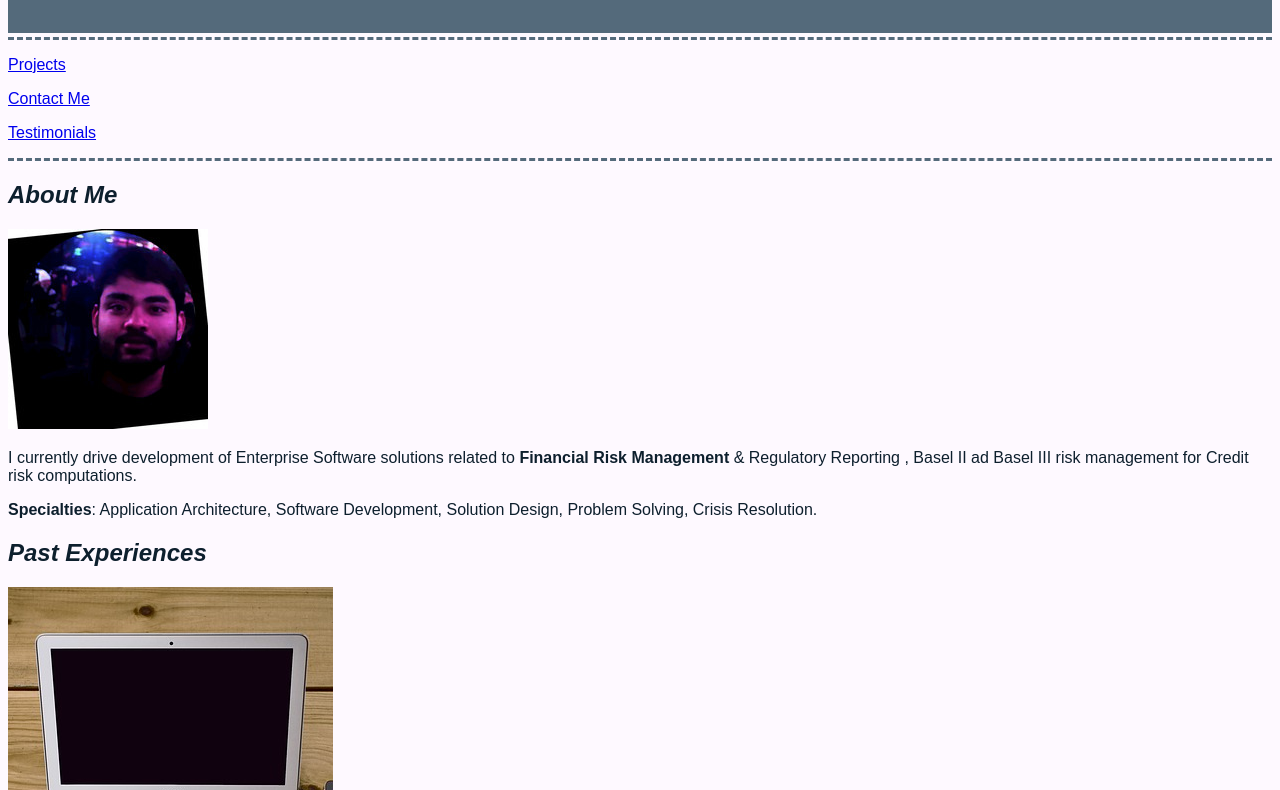
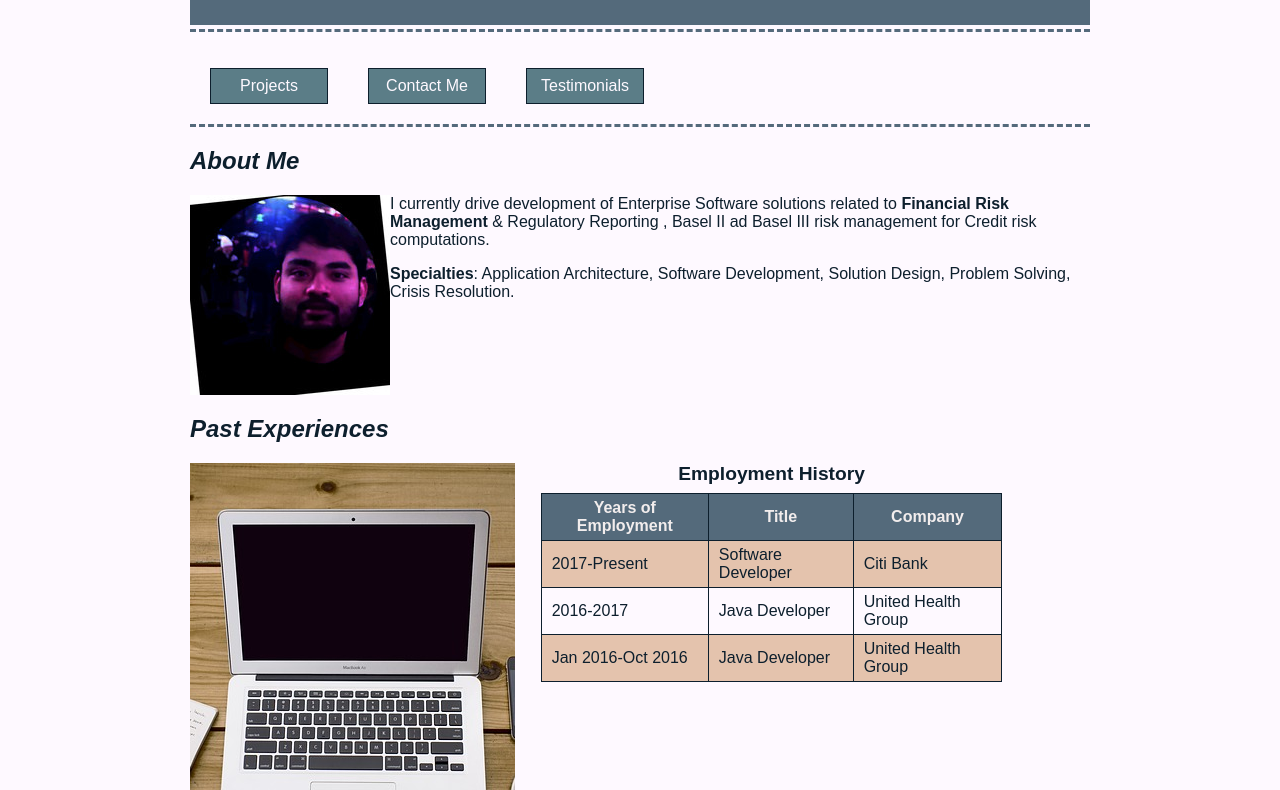
Before and after one commit to hareeshdeva/IntroductionToWebDevelopment, a plain HTML site: page Portfolio/index.html in a window 1280 px wide. Shown: the part 125-915 px from the top of the page. Drawn offline with Linux system fonts and the light colour scheme.

Commit message:
Added CSS code required for required HTML elements

```diff
--- a/Portfolio/index.html
+++ b/Portfolio/index.html
@@ -5,6 +5,7 @@
     Most Recent:  06/09/2019
 -->
 <html>
+
 <head>
     <title>Hareesh Devarasetty Portfolio</title>
     <style>
@@ -13,22 +14,29 @@ caption {
             font-size: 1.2em;
             margin-bottom: 8px;
         }
-table, th, td {
+
+        table,
+        th,
+        td {
             border: 1px solid #0d1f2d;
             border-collapse: collapse;
             padding: 5px 10px;
         }
+
         table {
             width: 90%;
             margin: auto;
         }
+
         tr {
             height: 30px;
         }
+
         th {
             background-color: #546a7b;
             color: #f2eded;
         }
+
         tr:nth-child(even) {
             background-color: #e4c3ad;
         }
@@ -44,12 +52,13 @@ tr:nth-child(even) {
         <p><a href="projects.html">Projects</a></p>
         <p><a href="contact.html">Contact Me</a></p>
         <p><a href="testimonials.html">Testimonials</a></p>
+        <div class="clear-float"></div>
     </nav>
 
     <section>
-   <article class="border "id="about">
+        <article class="border " id="about">
             <h2><em>About Me</em></h2>
-    <img src="images/0.jpeg" alt="Portrait of Hareesh Picture" />
+            <img src="images/0.jpeg" alt="Portrait of Hareesh Picture""/>
     <p>I currently drive development of Enterprise Software solutions related to <strong>Financial Risk
         Management</strong> & Regulatory Reporting , Basel II ad Basel III risk management for Credit risk
         computations.
@@ -57,11 +66,13 @@ tr:nth-child(even) {
     <p><strong>Specialties</strong>: Application Architecture, Software Development, Solution Design,
             Problem Solving, Crisis Resolution.</p>
     </p>
+    <div class=" clear-float"></div>
         </article>
 
         <article id="experience">
             <h2><em>Past Experiences</em></h2>
             <img src="images/pastexperiences-336378_640.png" alt="Exp Picture" />
+            <div class="right-content">
                 <table>
                     <caption>Employment History</caption>
                     <tr>
@@ -85,10 +96,15 @@ tr:nth-child(even) {
                         <td>United Health Group</td>
                     </tr>
                 </table>
+            </div>
+            <div class="clear-float"></div>
         </article>
+
+
         <article id="hobbies">
             <h2><em>Hobbies</em></h2>
             <img src="images/hobbies.jpeg" alt="Hobbies Picture" />
+            <div class="right-content">
                 <ul>
                     <li>Authors</li>
                     <ol>
@@ -103,11 +119,15 @@ tr:nth-child(even) {
                         <li>Skyrim</li>
                     </ol>
                 </ul>
+            </div>
+            <div class="clear-float"></div>
         </article>
     </section>
-              <footer> <!-- The footer is a block at the bottom of the page. -->
+    <footer>
+        <!-- The footer is a block at the bottom of the page. -->
         <hr />
         <p>&copy; 2020 Hareesh Devarasetty. All rights reserved.</p>
     </footer>
 </body>
+
 </html
--- a/Portfolio/styles/main.css
+++ b/Portfolio/styles/main.css
@@ -7,7 +7,9 @@ Date last modified: 6-14-2019
  body {
     background-color: #fef9ff;
     font-family: arial, helvetica, sans-serif;
-    color: #0d1f2d
+    color: #0d1f2d;
+    max-width: 900px;
+    margin: 0 auto;
 }
 
 header {
@@ -83,3 +85,41 @@ textarea {
     background-color: #fff;
     resize: none;
 }
+.clear-float {
+    clear:both;
+}
+article img {
+    float:left;
+ }
+
+ .right-content {
+    float:left;
+}
+article {
+    margin-bottom: 16px;
+}
+nav a {
+    background-color: #5b7d87;
+    color: #fef9ff;
+    padding: 8px;
+    border: thin solid #0d1f2d;
+    text-decoration: none;
+    text-align: center;
+    display: block;
+    margin: 20px;
+    width: 100px;
+    float:left;
+}
+
+nav a:visited {
+    color: #e4c3ad;
+}
+
+nav a:hover {
+    background-color: #fef9ff;
+    color: #5b7d87;
+}
+
+nav a:active {
+    font-weight: bold;
+}
--- a/Portfolio/teststyles.css
+++ /dev/null
@@ -1,13 +0,0 @@
-body {
-    background-color: lightblue;
-    }
-header, footer {
-    background-color: indianred;
-    color: white;
-}
-.border {
-border: thick solid blue;
-}
-#experience {
-    border: thin solid orange;
-}
```
Lines whose indentation alone changed are shown as unchanged.
